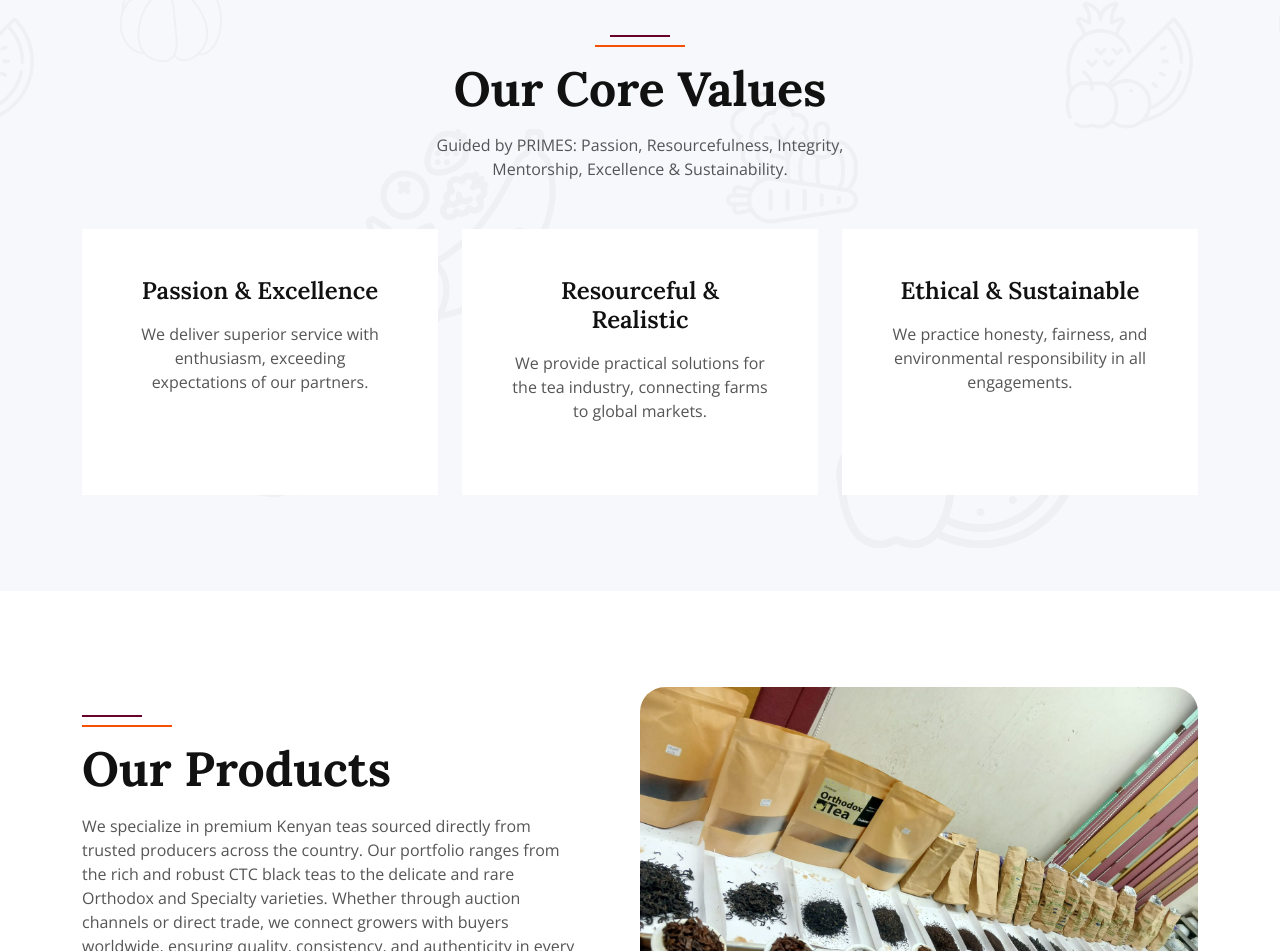
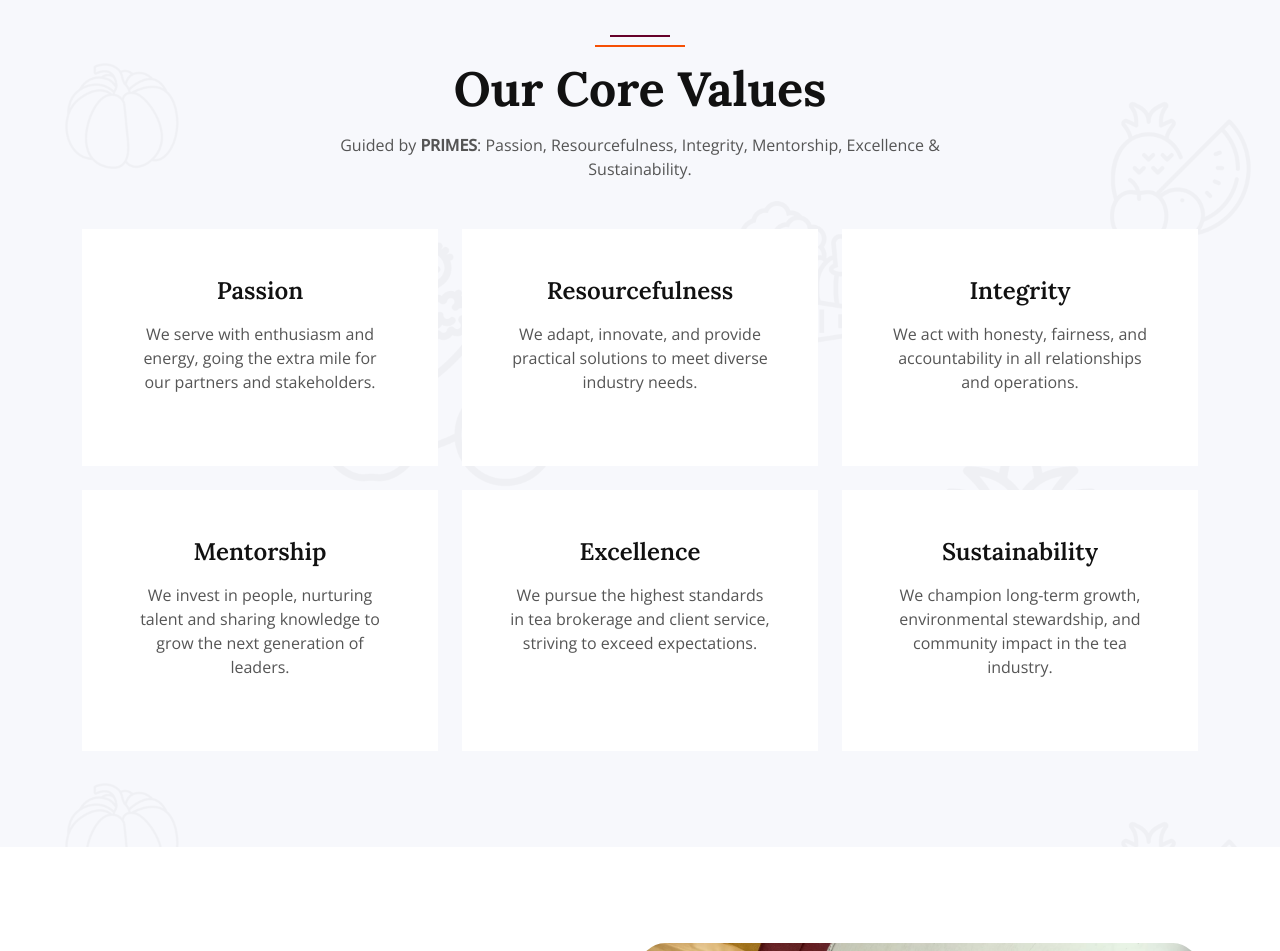
Before and after one commit to syknown/primeteabrokerswebiste, a plain HTML site: page index.html in a window 1280 px wide. Shown: the part 1780-2731 px from the top of the page. Drawn offline with nearby package versions, Linux system fonts and the light colour scheme.

Commit message:
updates core values

```diff
--- a/index.html
+++ b/index.html
@@ -155,35 +155,69 @@
     <div class="container-fluid bg-light bg-icon my-5 py-6">
         <div class="container">
             <div class="section-header text-center mx-auto mb-5 wow fadeInUp" data-wow-delay="0.1s"
-                style="max-width: 500px;">
+                style="max-width: 600px;">
                 <h1 class="display-5 mb-3">Our Core Values</h1>
-                <p>Guided by PRIMES: Passion, Resourcefulness, Integrity, Mentorship, Excellence & Sustainability.</p>
+                <p>Guided by <strong>PRIMES</strong>: Passion, Resourcefulness, Integrity, Mentorship, Excellence &
+                    Sustainability.</p>
             </div>
             <div class="row g-4">
+                <!-- Passion -->
                 <div class="col-lg-4 col-md-6 wow fadeInUp" data-wow-delay="0.1s">
                     <div class="bg-white text-center h-100 p-4 p-xl-5">
-                        <h4 class="mb-3">Passion & Excellence</h4>
-                        <p class="mb-4">We deliver superior service with enthusiasm, exceeding expectations of our
-                            partners.</p>
+                        <h4 class="mb-3">Passion</h4>
+                        <p class="mb-4">We serve with enthusiasm and energy, going the extra mile for our partners and
+                            stakeholders.</p>
                     </div>
                 </div>
+
+                <!-- Resourcefulness -->
+                <div class="col-lg-4 col-md-6 wow fadeInUp" data-wow-delay="0.2s">
+                    <div class="bg-white text-center h-100 p-4 p-xl-5">
+                        <h4 class="mb-3">Resourcefulness</h4>
+                        <p class="mb-4">We adapt, innovate, and provide practical solutions to meet diverse industry
+                            needs.</p>
+                    </div>
+                </div>
+
+                <!-- Integrity -->
                 <div class="col-lg-4 col-md-6 wow fadeInUp" data-wow-delay="0.3s">
                     <div class="bg-white text-center h-100 p-4 p-xl-5">
-                        <h4 class="mb-3">Resourceful & Realistic</h4>
-                        <p class="mb-4">We provide practical solutions for the tea industry, connecting farms to global
-                            markets.</p>
+                        <h4 class="mb-3">Integrity</h4>
+                        <p class="mb-4">We act with honesty, fairness, and accountability in all relationships and
+                            operations.</p>
                     </div>
                 </div>
+
+                <!-- Mentorship -->
+                <div class="col-lg-4 col-md-6 wow fadeInUp" data-wow-delay="0.4s">
+                    <div class="bg-white text-center h-100 p-4 p-xl-5">
+                        <h4 class="mb-3">Mentorship</h4>
+                        <p class="mb-4">We invest in people, nurturing talent and sharing knowledge to grow the next
+                            generation of leaders.</p>
+                    </div>
+                </div>
+
+                <!-- Excellence -->
                 <div class="col-lg-4 col-md-6 wow fadeInUp" data-wow-delay="0.5s">
                     <div class="bg-white text-center h-100 p-4 p-xl-5">
-                        <h4 class="mb-3">Ethical & Sustainable</h4>
-                        <p class="mb-4">We practice honesty, fairness, and environmental responsibility in all
-                            engagements.</p>
+                        <h4 class="mb-3">Excellence</h4>
+                        <p class="mb-4">We pursue the highest standards in tea brokerage and client service, striving to
+                            exceed expectations.</p>
+                    </div>
+                </div>
+
+                <!-- Sustainability -->
+                <div class="col-lg-4 col-md-6 wow fadeInUp" data-wow-delay="0.6s">
+                    <div class="bg-white text-center h-100 p-4 p-xl-5">
+                        <h4 class="mb-3">Sustainability</h4>
+                        <p class="mb-4">We champion long-term growth, environmental stewardship, and community impact in
+                            the tea industry.</p>
                     </div>
                 </div>
             </div>
         </div>
     </div>
+
 
     <!-- Products -->
     <div class="container-xxl py-5" id="products">
```
